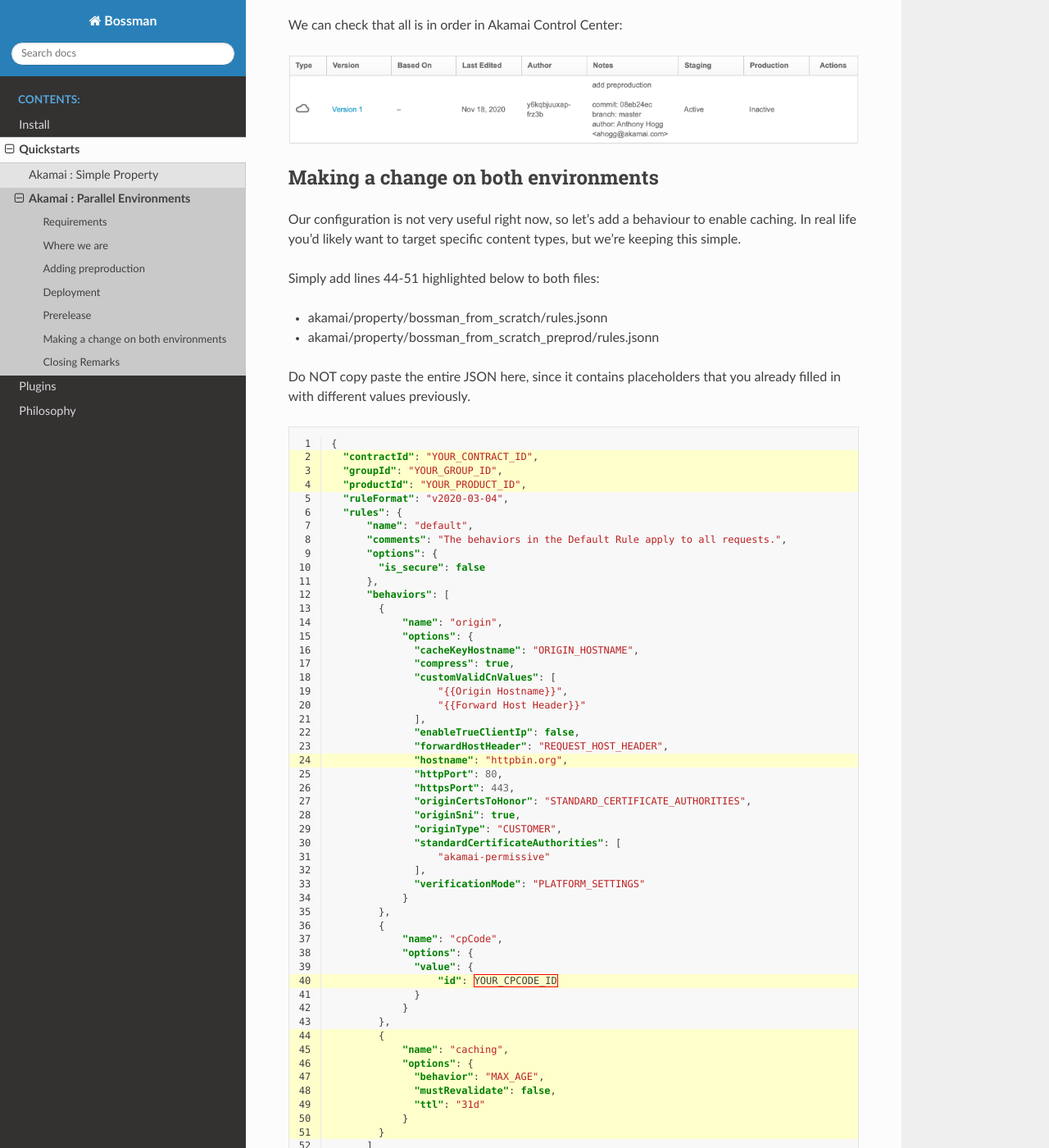
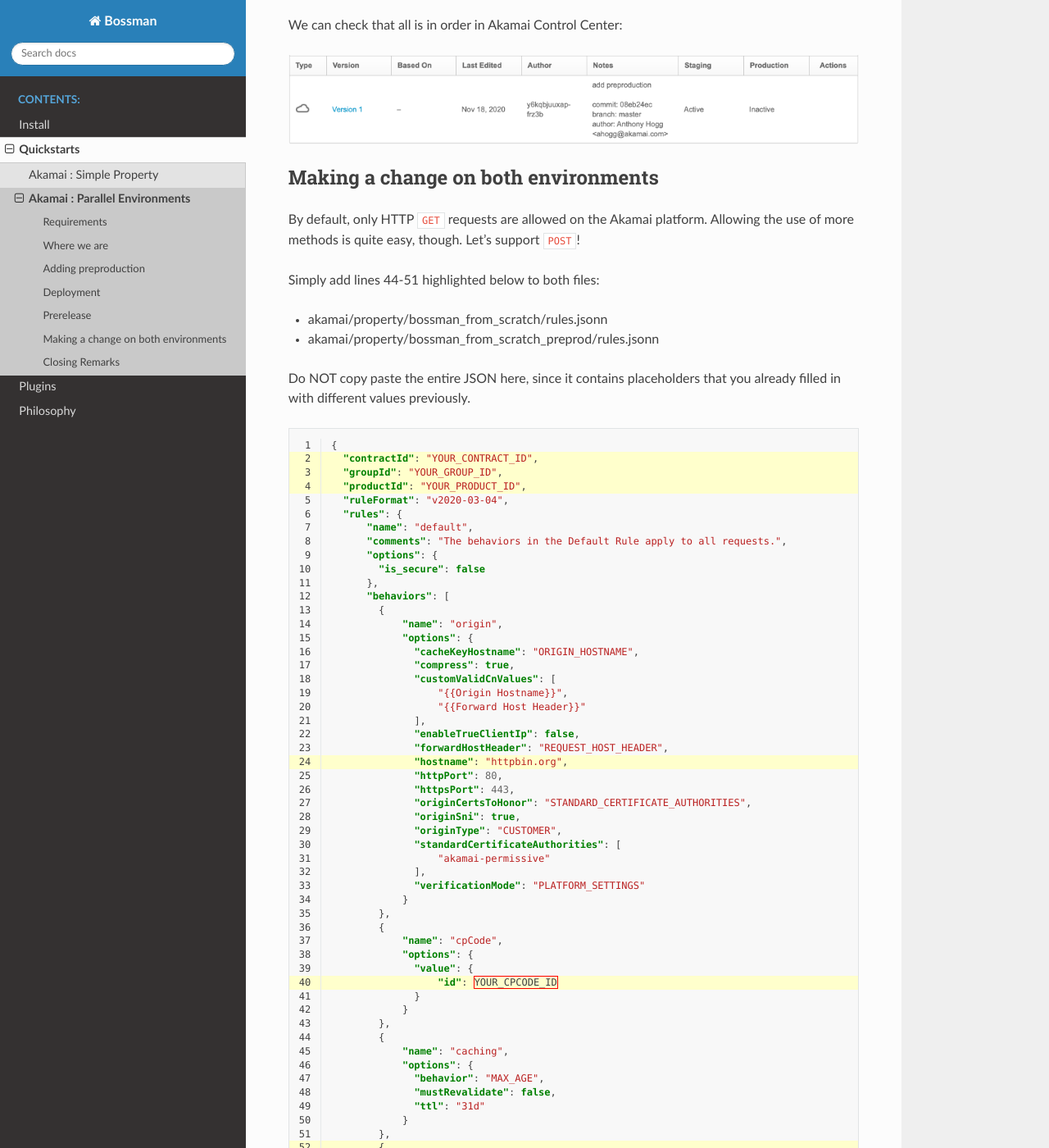
Before and after one commit to ynohat/bossman, a Sphinx documentation site: the page built from docs/quickstarts/akamai/parallel_environments.rst, in a window 1280 px wide and 1400 px high, scrolled down 2071 px. Shown: the whole window at 82% size. Built offline with Sphinx 7.4.7 and the Read the Docs theme 2.0.0, drawn with Linux system fonts in a browser that asks for light colours; some of the changed text lies outside the part shown.

Commit message:
docs(quickstarts): fix v1 config example and update parallel env examples accordingly

```diff
--- a/docs/quickstarts/akamai/parallel_environments.rst
+++ b/docs/quickstarts/akamai/parallel_environments.rst
@@ -91,9 +91,8 @@ We can check that all is in order in Akamai Control Center:
 Making a change on both environments
 ____________________________________
 
-Our configuration is not very useful right now, so let's add a behaviour
-to enable caching. In real life you'd likely want to target specific content
-types, but we're keeping this simple.
+By default, only HTTP ``GET`` requests are allowed on the Akamai platform. Allowing the use
+of more methods is quite easy, though. Let's support ``POST``!
 
 Simply add lines 44-51 highlighted below to both files:
 
```
Also changed, not shown: other parts of docs/quickstarts/akamai/parallel_environments.rst (+10 -3 lines), docs/quickstarts/akamai/simple_property.rst (+8 -0 lines).
